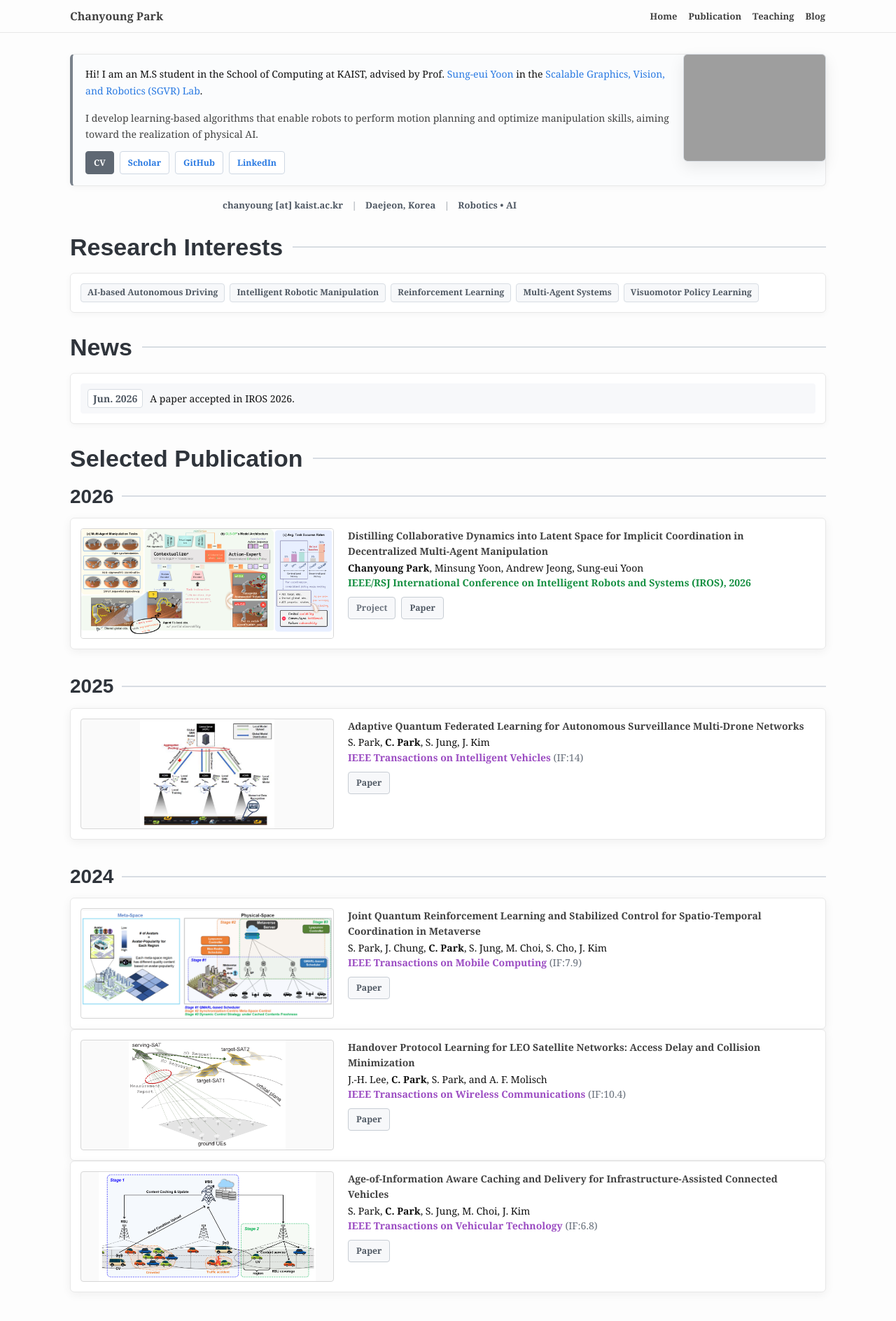
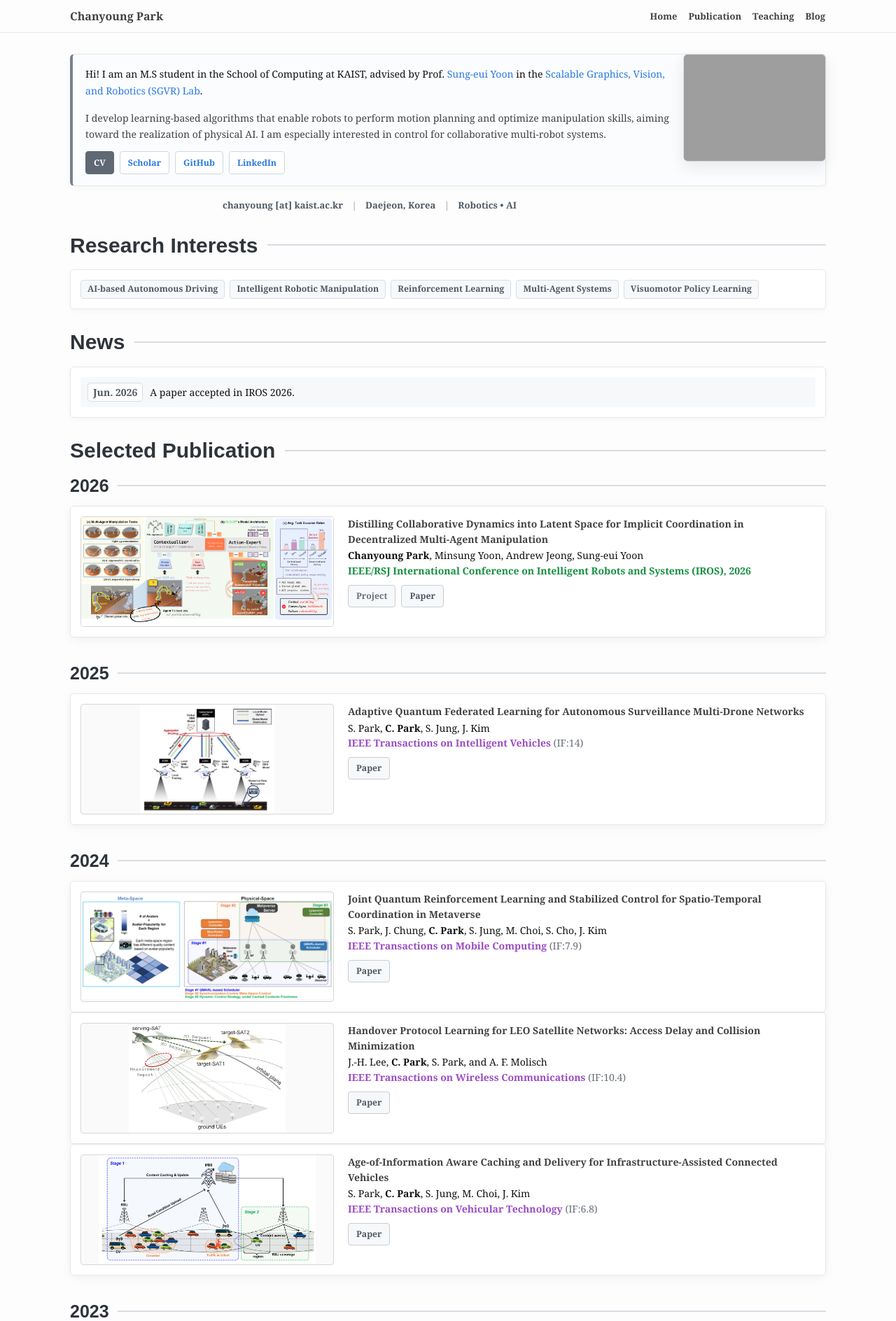
Before and after one commit to cosdeneb/cosdeneb.github.io, a Jekyll site: the page built from index.md, in a window 1280 px wide. Shown: the top 1888 px of the page at 70% size. Built offline with Jekyll 4.4.1, drawn with Linux system fonts in a browser that asks for light colours.

Commit message:
Tune homepage typography and research summary

```diff
--- a/_sass/_site.scss
+++ b/_sass/_site.scss
@@ -254,7 +254,7 @@
     align-items: center;
     gap: 12px;
     margin: 36px 0 14px;
-    font-size: 28px;
+    font-size: 25px;
     font-weight: 800;
     line-height: 1.2;
     color: #2f343b;
@@ -574,7 +574,7 @@
   border-bottom: 0 !important;
   padding-bottom: 0 !important;
   color: #2f343b !important;
-  font-size: 34px !important;
+  font-size: 30px !important;
   font-weight: 800 !important;
   line-height: 1.12 !important;
 }
--- a/index.md
+++ b/index.md
@@ -10,7 +10,7 @@ profile_picture:
   </p>
 
   <p class="home-research-copy">
-    I develop learning-based algorithms that enable robots to perform motion planning and optimize manipulation skills, aiming toward the realization of physical AI.
+    I develop learning-based algorithms that enable robots to perform motion planning and optimize manipulation skills, aiming toward the realization of physical AI. I am especially interested in control for collaborative multi-robot systems.
   </p>
 
   <div class="home-actions">
```
